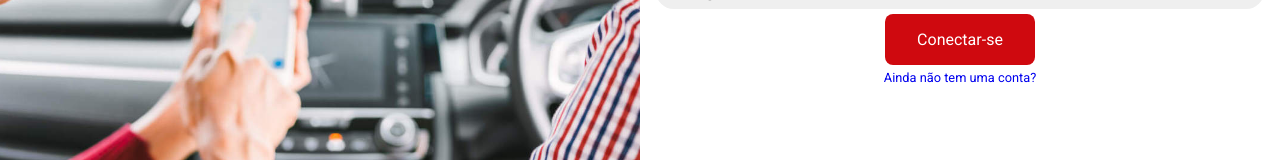
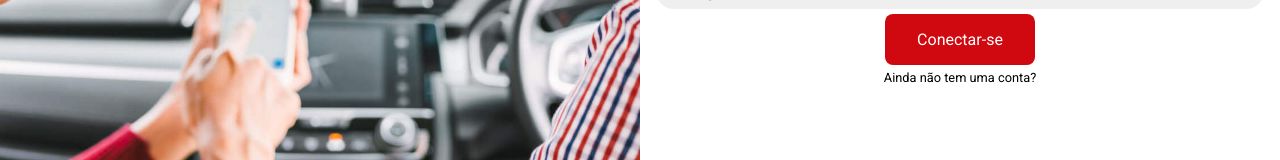
Before and after one commit to kevinhomarinho/rachai-frontend, a Next.js app: page /auth/signin in a window 1280 px wide. Shown: the part 491-651 px from the top of the page. Built offline with nearby package versions, Linux system fonts and the light colour scheme.

Commit message:
feat: added color in link

```diff
--- a/app/(routes)/auth/signin/_components/LoginForm/index.tsx
+++ b/app/(routes)/auth/signin/_components/LoginForm/index.tsx
@@ -67,7 +67,7 @@ export const LoginForm = () => {
         <Input type="password" name="password" placeholder="Digite sua senha" />
       </div>
       <Button type="submit">Conectar-se</Button>
-      <Text size="xxs" asChild><Link href="/auth/signup">Ainda não tem uma conta?</Link></Text>
+      <Text size="xxs" className={styles.link} asChild><Link href="/auth/signup">Ainda não tem uma conta?</Link></Text>
     </form>
   );
 };
--- a/app/(routes)/auth/signup/_components/RegisterForm/RegisterForm.module.css
+++ b/app/(routes)/auth/signup/_components/RegisterForm/RegisterForm.module.css
@@ -6,6 +6,13 @@
   align-items: center;
   padding: 1em;
   gap: 5px;
+}
+
+.link {
+  color: var(--black);
+}
+.link:hover {
+  opacity: 0.6;
 }
 
 .register_title {
--- a/app/(routes)/auth/signup/_components/RegisterForm/index.tsx
+++ b/app/(routes)/auth/signup/_components/RegisterForm/index.tsx
@@ -104,7 +104,7 @@ export const RegisterForm = () => {
         <Input type="password" name="password" placeholder="Digite sua senha" />
       </div>
       <Button type="submit">Registrar-se</Button>
-      <Text size="xxs" asChild><Link href="/auth/signin">Já tem uma conta?</Link></Text>
+      <Text size="xxs" className={styles.link} asChild><Link href="/auth/signin">Já tem uma conta?</Link></Text>
     </form>
   );
 };
```
